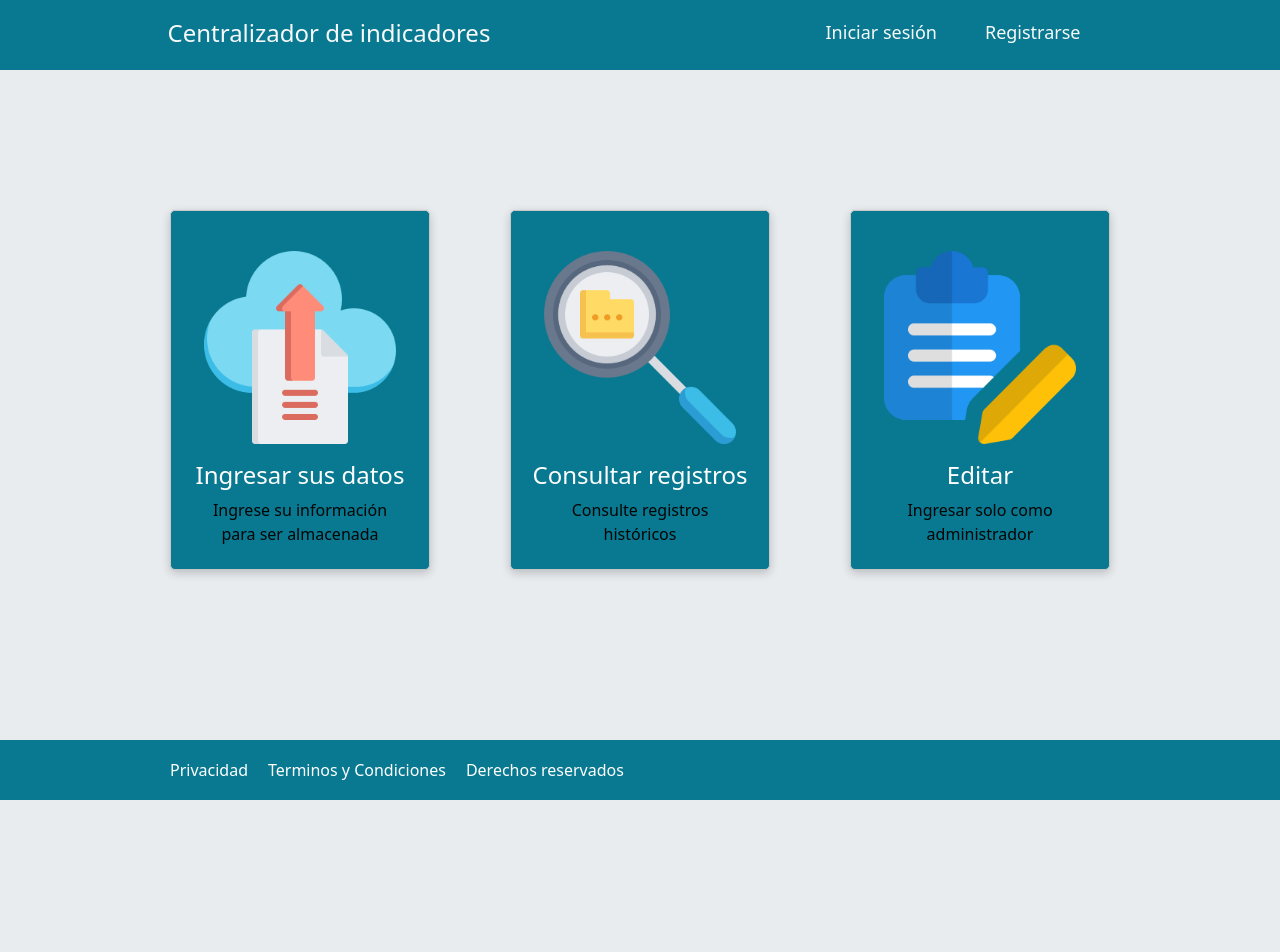
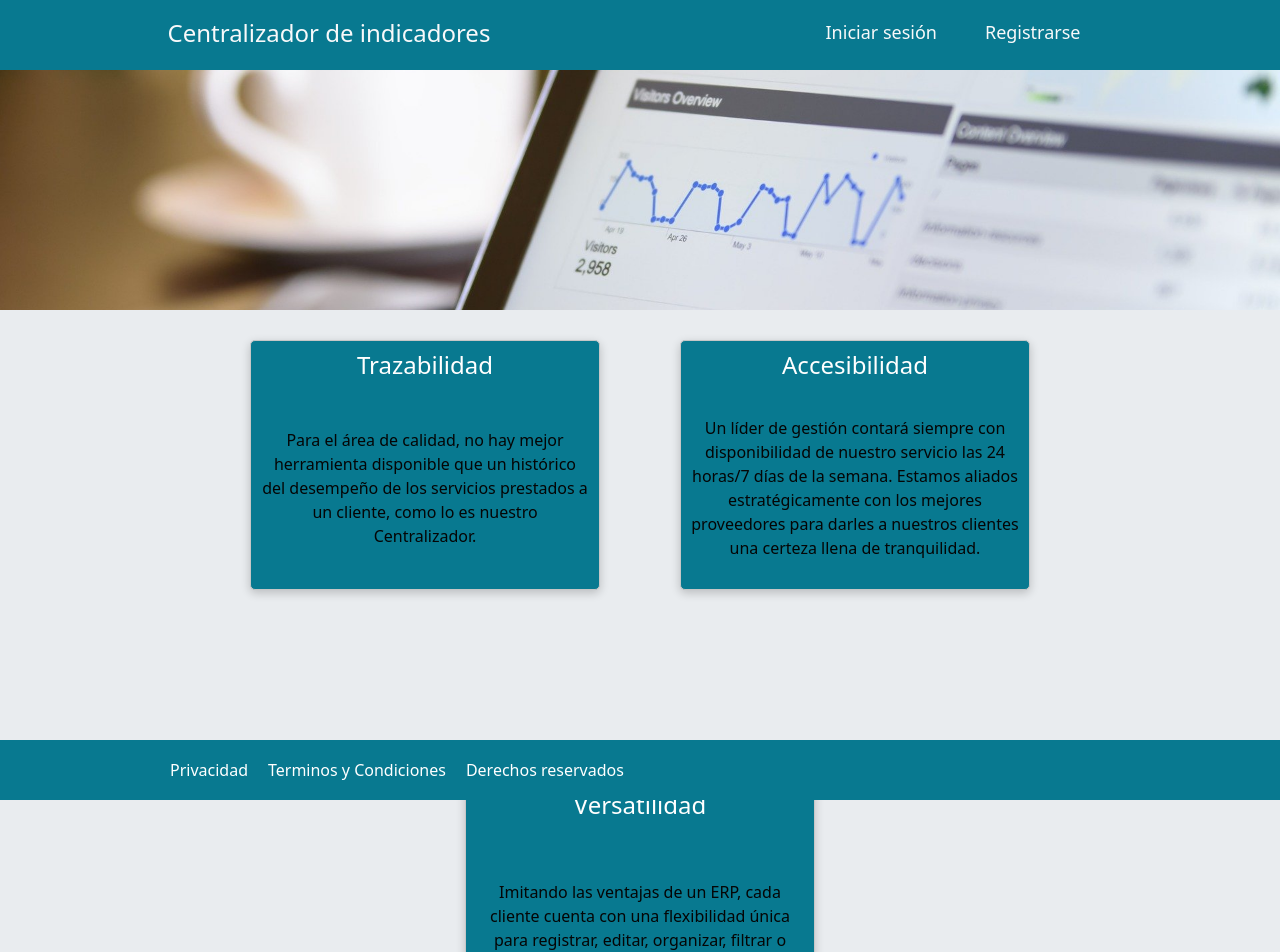
Before and after one commit to crst017/DW-UTP-CICLO4, a React (Create React App) app in the folder frontend/: page / in a window 1280 px wide. Shown: the top 952 px of the page. Before the commit the page ends 800 px from the top, so only its background shows below. Built offline with nearby package versions, Linux system fonts and the light colour scheme.

Commit message:
Modificación Landing y rutas del aplicativo

```diff
--- a/frontend/src/App.jsx
+++ b/frontend/src/App.jsx
@@ -51,7 +51,7 @@ function App() {
           <Router path = "/landing" component = {Landing}/>
 
           <Route exact path="/">
-            <Interfaz/>
+            <Landing/>
           </Route>
 
         </Switch>
--- a/frontend/src/components/Landing.css
+++ b/frontend/src/components/Landing.css
@@ -13,18 +13,18 @@
     flex-wrap: wrap;
 }
 .landing .img-fluid {
-    max-height: 600px;
+    max-height: 240px;
     width: 100%;
     object-fit: cover;
 }
 .landing .card.card-home {
-    margin-top:  40px;
+    margin-top:  30px;
 }
 
-.landing a.card{
+.landing span.card{
     display: block;
-    width: 200px;
-    height: 200px;
+    width: 350px;
+    height: 250px;
     background-color: #087990;
     display: flex;
     flex-direction: column;
--- a/frontend/src/components/Landing.jsx
+++ b/frontend/src/components/Landing.jsx
@@ -11,33 +11,33 @@ export default function Landing() {
                 <img src={adv1} className='img-fluid' alt="banner" />
             </div>
             <div className="cont-card">
-                <a className='card card-home' href="/">
-                    <h2>Característica 1</h2>
-                    <p>Lorem Ipsum</p>
-                    <p>Lorem Ipsum</p>
-                    <p>Lorem Ipsum</p>
-                </a>
+                <span className='card card-home' href="/">
+                    <h2>Trazabilidad</h2>
+                    <p>Para el área de calidad, no hay mejor
+                        herramienta disponible que un histórico
+                        del desempeño de los servicios prestados a un
+                        cliente, como lo es nuestro Centralizador.
+                    </p>
+                </span>
 
-                <a className="card card-home" href="/">
-                    <h2>Característica 2</h2>
-                    <p>Lorem Ipsum</p>
-                    <p>Lorem Ipsum</p>
-                    <p>Lorem Ipsum</p>
-                </a>
+                <span className="card card-home" href="/">
+                    <h2>Accesibilidad</h2>
+                    <p>Un líder de gestión contará siempre con disponibilidad
+                        de nuestro servicio las 24 horas/7 días de la semana. Estamos
+                        aliados estratégicamente con los mejores proveedores para
+                        darles a nuestros clientes una certeza llena de tranquilidad.
+                    </p>
+                </span>
 
-                <a className="card card-home" href="/">
-                    <h2>Característica 3</h2>
-                    <p>Lorem Ipsum</p>
-                    <p>Lorem Ipsum</p>
-                    <p>Lorem Ipsum</p>
-                </a>
+                <span className="card card-home" href="/">
+                    <h2>Versatilidad</h2>
+                    <p>Imitando las ventajas de un ERP, cada cliente
+                        cuenta con una flexibilidad única para registrar,
+                        editar, organizar, filtrar o borrar información de
+                        todos sus proyectos.
+                    </p>
+                </span>
 
-                <a className="card card-home" href="/">
-                    <h2>Característica 4</h2>
-                    <p>Lorem Ipsum</p>
-                    <p>Lorem Ipsum</p>
-                    <p>Lorem Ipsum</p>
-                </a>
             </div>
         </div>
     )
```
